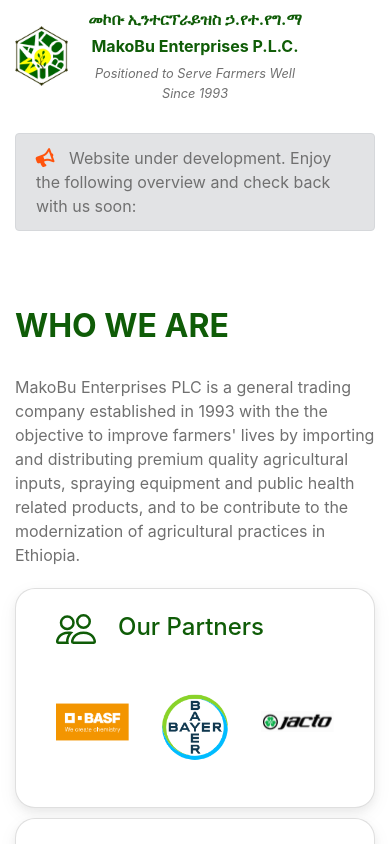
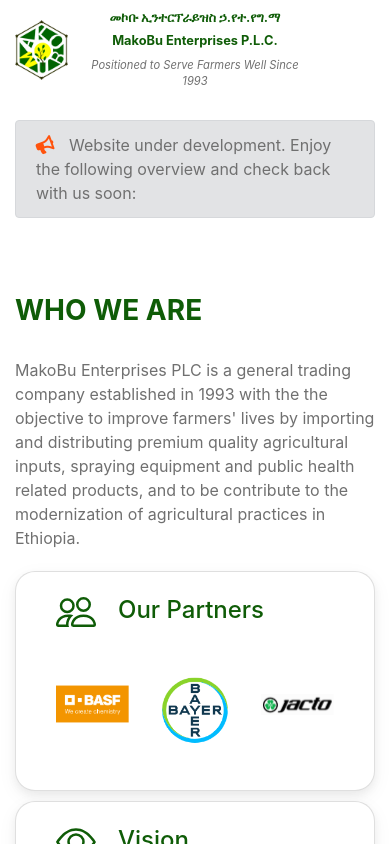
Before and after one commit to menelik7/makobu, a React (Create React App) app in the folder client/: page / in a window 390 px wide. Shown: the top 844 px of the page. Built offline with nearby package versions, Linux system fonts and the light colour scheme; a web font is replaced by a local one.

Commit message:
Header text font-size changed for small screens

```diff
--- a/client/src/components/header/Header.css
+++ b/client/src/components/header/Header.css
@@ -5,6 +5,10 @@
 .logo {
 	height: 140px;
 	width: 130px;
+}
+
+.company-name-and-motto h2 {
+	font-weight: 700;
 }
 
 ul {
@@ -71,7 +75,11 @@
 	}
 
 	.company-name-and-motto h2 {
-		font-size: 1rem;
+		font-size: 0.8rem;
+	}
+
+	.motto {
+		font-size: 0.7rem;
 	}
 }
 
--- a/client/src/components/header/Header.js
+++ b/client/src/components/header/Header.js
@@ -13,12 +13,8 @@
 					</div>
 					<div className="col-8 flex-center company-name-and-motto">
 						<div>
-							<h2 className="bold green align-center">
-								መኮቡ ኢንተርፕራይዝስ ኃ.የተ.የግ.ማ
-							</h2>
-							<h2 className="bold green align-center">
-								MakoBu Enterprises P.L.C.
-							</h2>
+							<h2 className="green align-center">መኮቡ ኢንተርፕራይዝስ ኃ.የተ.የግ.ማ</h2>
+							<h2 className="green align-center">MakoBu Enterprises P.L.C.</h2>
 							<p className="italic grey align-center no-bottom-margin motto">
 								Positioned to Serve Farmers Well Since 1993
 							</p>
--- a/client/src/components/landing/Landing.js
+++ b/client/src/components/landing/Landing.js
@@ -37,7 +37,7 @@
 				</div>
 
 				<div className="large-top-padding who-we-are">
-					<h2 className="bold green small-bottom-margin">WHO WE ARE</h2>
+					<h3 className="bold green small-bottom-margin">WHO WE ARE</h3>
 					<p className="grey">
 						MakoBu Enterprises PLC is a general trading company established in
 						1993 with the the objective to improve farmers' lives by importing
@@ -51,7 +51,7 @@
 				<div className=""></div>
 
 				<div className="large-top-padding what-we-do">
-					<h2 className="bold green small-bottom-margin">WHAT WE DO</h2>
+					<h3 className="bold green small-bottom-margin">WHAT WE DO</h3>
 					<p className="grey">
 						MakoBu Enterprises PLC currently imports and distributes, registered
 						high-standard agricultural inputs such as SEMINIS brand vegetable
```
